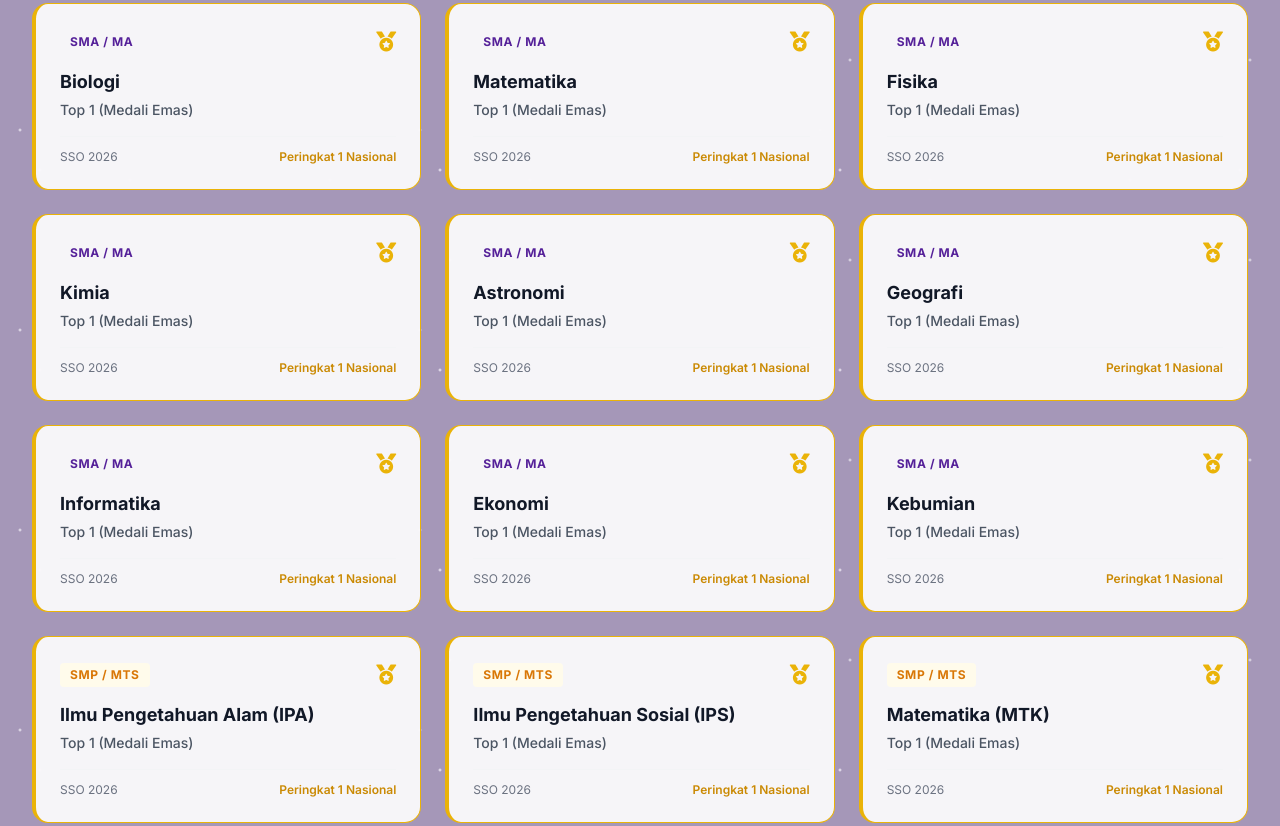
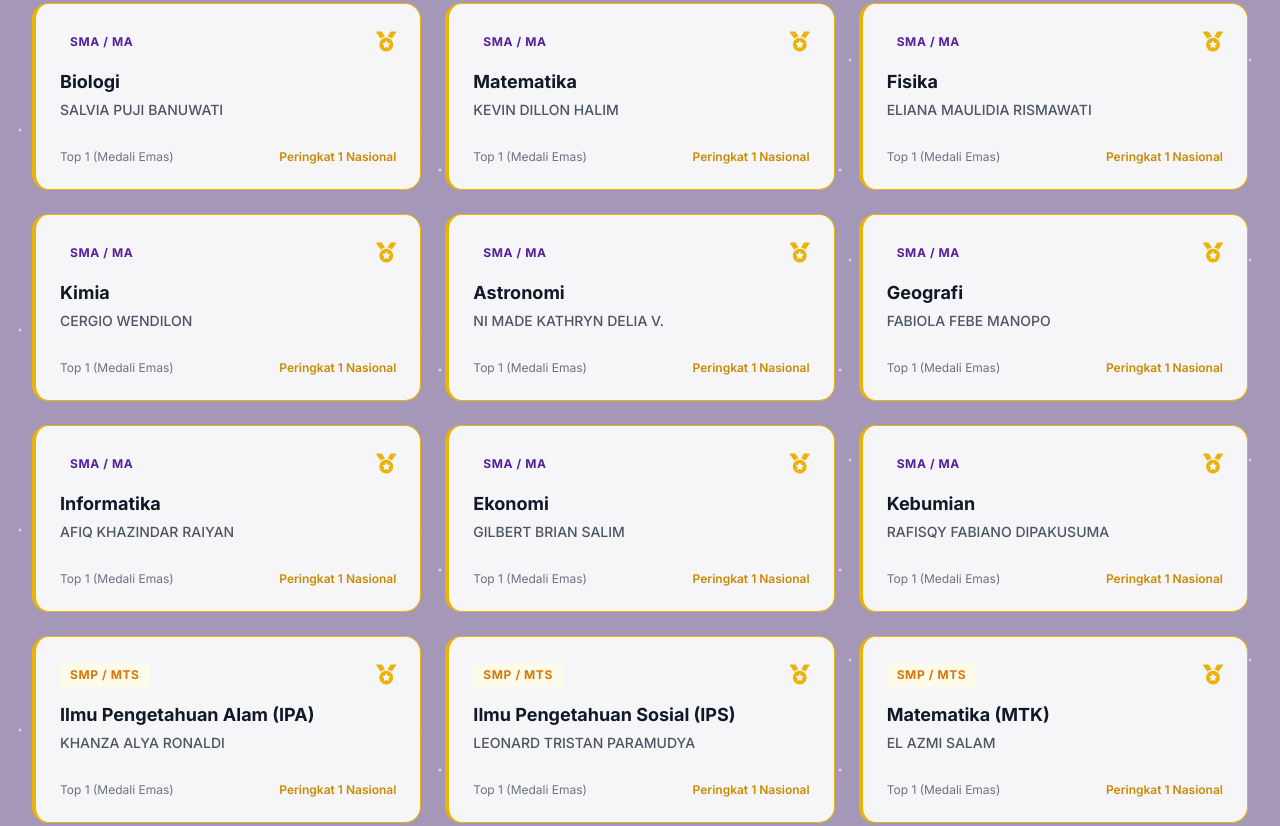
Before and after one commit to yayamenugas-create/sso-manbatam, a plain HTML site: page index.html in a window 1280 px wide. Shown: the part 5700-6526 px from the top of the page. Drawn offline with nearby package versions, Linux system fonts and the light colour scheme.

Commit message:
Add files via upload

```diff
--- a/index.html
+++ b/index.html
@@ -569,9 +569,9 @@
                         <i class="fas fa-medal text-yellow-500 text-xl"></i>
                     </div>
                     <h3 class="font-bold text-lg text-gray-900 mb-1">Biologi</h3>
-                    <p class="text-sm text-gray-600 font-medium">Top 1 (Medali Emas)</p>
+                    <p class="text-sm text-gray-600 font-medium">SALVIA PUJI BANUWATI</p>
                     <div class="mt-4 pt-3 border-t border-gray-100 text-xs text-gray-500 flex items-center justify-between">
-                        <span>SSO 2026</span>
+                        <span>Top 1 (Medali Emas)</span>
                         <span class="text-yellow-600 font-semibold">Peringkat 1 Nasional</span>
                     </div>
                 </div>
@@ -583,9 +583,9 @@
                         <i class="fas fa-medal text-yellow-500 text-xl"></i>
                     </div>
                     <h3 class="font-bold text-lg text-gray-900 mb-1">Matematika</h3>
-                    <p class="text-sm text-gray-600 font-medium">Top 1 (Medali Emas)</p>
+                    <p class="text-sm text-gray-600 font-medium">KEVIN DILLON HALIM</p>
                     <div class="mt-4 pt-3 border-t border-gray-100 text-xs text-gray-500 flex items-center justify-between">
-                        <span>SSO 2026</span>
+                        <span>Top 1 (Medali Emas)</span>
                         <span class="text-yellow-600 font-semibold">Peringkat 1 Nasional</span>
                     </div>
                 </div>
@@ -597,9 +597,9 @@
                         <i class="fas fa-medal text-yellow-500 text-xl"></i>
                     </div>
                     <h3 class="font-bold text-lg text-gray-900 mb-1">Fisika</h3>
-                    <p class="text-sm text-gray-600 font-medium">Top 1 (Medali Emas)</p>
+                    <p class="text-sm text-gray-600 font-medium">ELIANA MAULIDIA RISMAWATI</p>
                     <div class="mt-4 pt-3 border-t border-gray-100 text-xs text-gray-500 flex items-center justify-between">
-                        <span>SSO 2026</span>
+                        <span>Top 1 (Medali Emas)</span>
                         <span class="text-yellow-600 font-semibold">Peringkat 1 Nasional</span>
                     </div>
                 </div>
@@ -611,9 +611,9 @@
                         <i class="fas fa-medal text-yellow-500 text-xl"></i>
                     </div>
                     <h3 class="font-bold text-lg text-gray-900 mb-1">Kimia</h3>
-                    <p class="text-sm text-gray-600 font-medium">Top 1 (Medali Emas)</p>
+                    <p class="text-sm text-gray-600 font-medium">CERGIO WENDILON</p>
                     <div class="mt-4 pt-3 border-t border-gray-100 text-xs text-gray-500 flex items-center justify-between">
-                        <span>SSO 2026</span>
+                        <span>Top 1 (Medali Emas)</span>
                         <span class="text-yellow-600 font-semibold">Peringkat 1 Nasional</span>
                     </div>
                 </div>
@@ -625,9 +625,9 @@
                         <i class="fas fa-medal text-yellow-500 text-xl"></i>
                     </div>
                     <h3 class="font-bold text-lg text-gray-900 mb-1">Astronomi</h3>
-                    <p class="text-sm text-gray-600 font-medium">Top 1 (Medali Emas)</p>
+                    <p class="text-sm text-gray-600 font-medium">NI MADE KATHRYN DELIA V.</p>
                     <div class="mt-4 pt-3 border-t border-gray-100 text-xs text-gray-500 flex items-center justify-between">
-                        <span>SSO 2026</span>
+                        <span>Top 1 (Medali Emas)</span>
                         <span class="text-yellow-600 font-semibold">Peringkat 1 Nasional</span>
                     </div>
                 </div>
@@ -639,9 +639,9 @@
                         <i class="fas fa-medal text-yellow-500 text-xl"></i>
                     </div>
                     <h3 class="font-bold text-lg text-gray-900 mb-1">Geografi</h3>
-                    <p class="text-sm text-gray-600 font-medium">Top 1 (Medali Emas)</p>
+                    <p class="text-sm text-gray-600 font-medium">FABIOLA FEBE MANOPO</p>
                     <div class="mt-4 pt-3 border-t border-gray-100 text-xs text-gray-500 flex items-center justify-between">
-                        <span>SSO 2026</span>
+                        <span>Top 1 (Medali Emas)</span>
                         <span class="text-yellow-600 font-semibold">Peringkat 1 Nasional</span>
                     </div>
                 </div>
@@ -653,9 +653,9 @@
                         <i class="fas fa-medal text-yellow-500 text-xl"></i>
                     </div>
                     <h3 class="font-bold text-lg text-gray-900 mb-1">Informatika</h3>
-                    <p class="text-sm text-gray-600 font-medium">Top 1 (Medali Emas)</p>
+                    <p class="text-sm text-gray-600 font-medium">AFIQ KHAZINDAR RAIYAN</p>
                     <div class="mt-4 pt-3 border-t border-gray-100 text-xs text-gray-500 flex items-center justify-between">
-                        <span>SSO 2026</span>
+                        <span>Top 1 (Medali Emas)</span>
                         <span class="text-yellow-600 font-semibold">Peringkat 1 Nasional</span>
                     </div>
                 </div>
@@ -667,9 +667,9 @@
                         <i class="fas fa-medal text-yellow-500 text-xl"></i>
                     </div>
                     <h3 class="font-bold text-lg text-gray-900 mb-1">Ekonomi</h3>
-                    <p class="text-sm text-gray-600 font-medium">Top 1 (Medali Emas)</p>
+                    <p class="text-sm text-gray-600 font-medium">GILBERT BRIAN SALIM</p>
                     <div class="mt-4 pt-3 border-t border-gray-100 text-xs text-gray-500 flex items-center justify-between">
-                        <span>SSO 2026</span>
+                        <span>Top 1 (Medali Emas)</span>
                         <span class="text-yellow-600 font-semibold">Peringkat 1 Nasional</span>
                     </div>
                 </div>
@@ -681,9 +681,9 @@
                         <i class="fas fa-medal text-yellow-500 text-xl"></i>
                     </div>
                     <h3 class="font-bold text-lg text-gray-900 mb-1">Kebumian</h3>
-                    <p class="text-sm text-gray-600 font-medium">Top 1 (Medali Emas)</p>
+                    <p class="text-sm text-gray-600 font-medium">RAFISQY FABIANO DIPAKUSUMA</p>
                     <div class="mt-4 pt-3 border-t border-gray-100 text-xs text-gray-500 flex items-center justify-between">
-                        <span>SSO 2026</span>
+                        <span>Top 1 (Medali Emas)</span>
                         <span class="text-yellow-600 font-semibold">Peringkat 1 Nasional</span>
                     </div>
                 </div>
@@ -695,9 +695,9 @@
                         <i class="fas fa-medal text-yellow-500 text-xl"></i>
                     </div>
                     <h3 class="font-bold text-lg text-gray-900 mb-1">Ilmu Pengetahuan Alam (IPA)</h3>
-                    <p class="text-sm text-gray-600 font-medium">Top 1 (Medali Emas)</p>
+                    <p class="text-sm text-gray-600 font-medium">KHANZA ALYA RONALDI</p>
                     <div class="mt-4 pt-3 border-t border-gray-100 text-xs text-gray-500 flex items-center justify-between">
-                        <span>SSO 2026</span>
+                        <span>Top 1 (Medali Emas)</span>
                         <span class="text-yellow-600 font-semibold">Peringkat 1 Nasional</span>
                     </div>
                 </div>
@@ -709,9 +709,9 @@
                         <i class="fas fa-medal text-yellow-500 text-xl"></i>
                     </div>
                     <h3 class="font-bold text-lg text-gray-900 mb-1">Ilmu Pengetahuan Sosial (IPS)</h3>
-                    <p class="text-sm text-gray-600 font-medium">Top 1 (Medali Emas)</p>
+                    <p class="text-sm text-gray-600 font-medium">LEONARD TRISTAN PARAMUDYA</p>
                     <div class="mt-4 pt-3 border-t border-gray-100 text-xs text-gray-500 flex items-center justify-between">
-                        <span>SSO 2026</span>
+                        <span>Top 1 (Medali Emas)</span>
                         <span class="text-yellow-600 font-semibold">Peringkat 1 Nasional</span>
                     </div>
                 </div>
@@ -723,9 +723,9 @@
                         <i class="fas fa-medal text-yellow-500 text-xl"></i>
                     </div>
                     <h3 class="font-bold text-lg text-gray-900 mb-1">Matematika (MTK)</h3>
-                    <p class="text-sm text-gray-600 font-medium">Top 1 (Medali Emas)</p>
+                    <p class="text-sm text-gray-600 font-medium">EL AZMI SALAM</p>
                     <div class="mt-4 pt-3 border-t border-gray-100 text-xs text-gray-500 flex items-center justify-between">
-                        <span>SSO 2026</span>
+                        <span>Top 1 (Medali Emas)</span>
                         <span class="text-yellow-600 font-semibold">Peringkat 1 Nasional</span>
                     </div>
                 </div>
@@ -735,7 +735,7 @@
             <!-- Button Lihat Selengkapnya Google Drive -->
             <div class="text-center">
                 <a href="https://drive.google.com/drive/folders/1WLqAt5eGuf-0D0pzMuuvDQ1AnfL2dyqe?usp=drive_link" target="_blank" class="inline-flex items-center justify-center px-8 py-4 text-base font-bold rounded-full text-magic-900 bg-magic-gold hover:bg-yellow-400 shadow-gold-glow transition-all duration-300 transform hover:scale-105">
-                    <i class="fas fa-folder-open mr-2"></i> Lihat Selengkapnya (Arsip Pemenang Tahun ke Tahun)
+                    <i class="fas fa-folder-open mr-2"></i> Lihat Selengkapnya
                 </a>
             </div>
 
```
